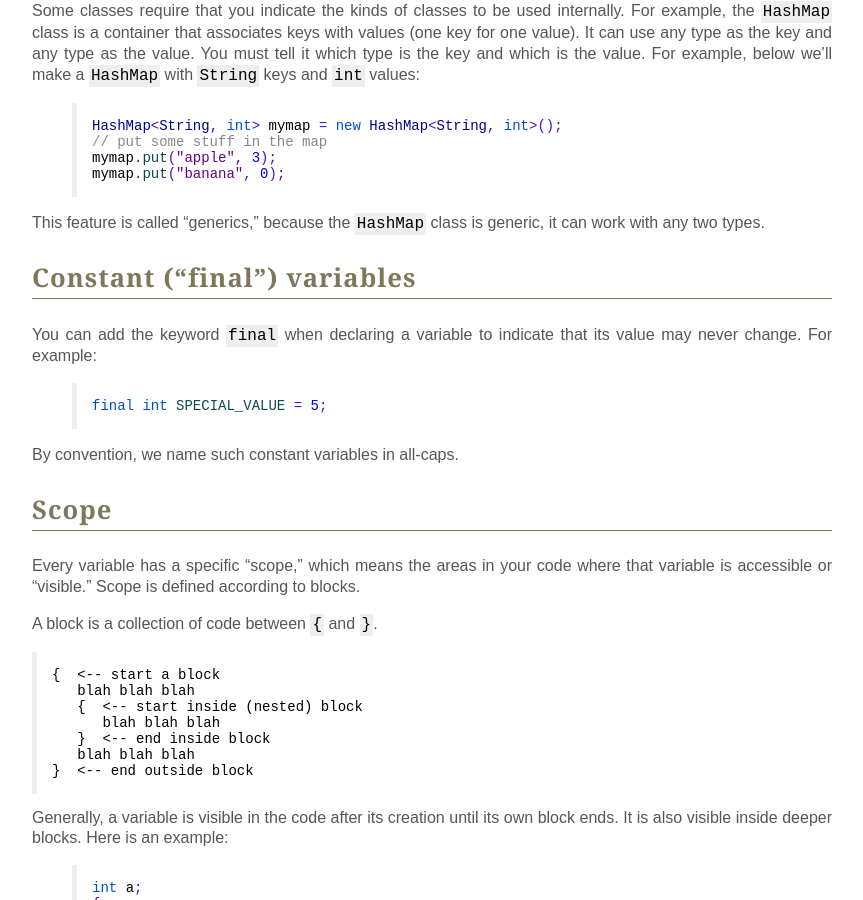
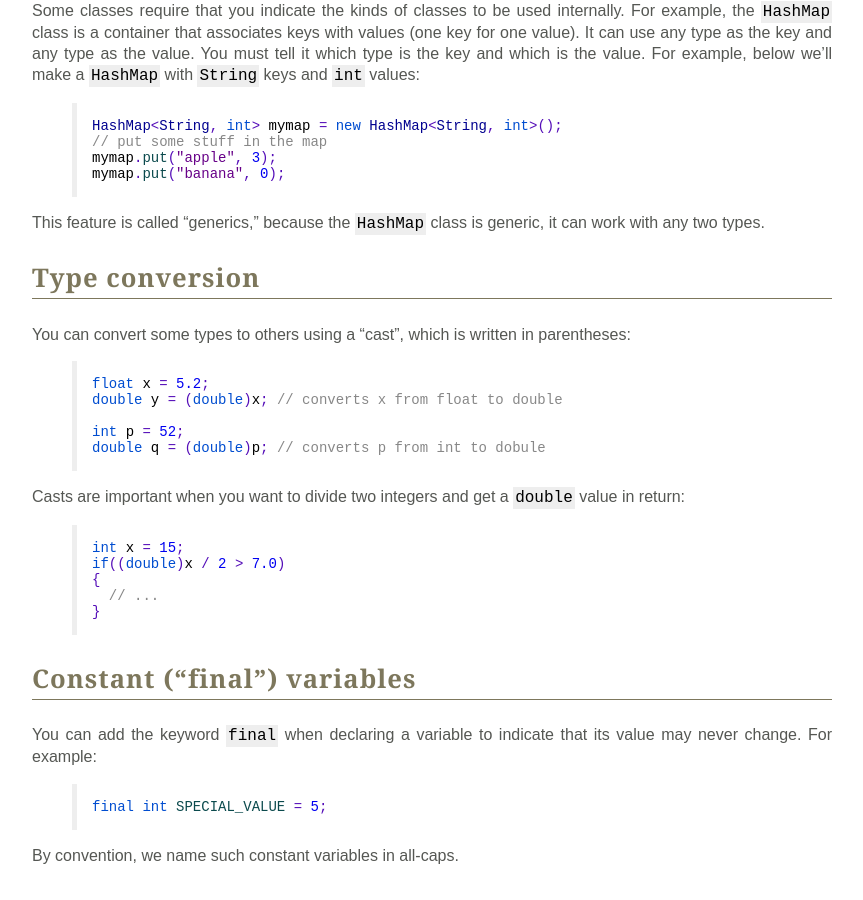
Before and after one commit to joshuaeckroth/csci141-website, a Jekyll site: the page built from lecture/variables-types-scope.markdown, in a window 1280 px wide and 900 px high, scrolled down 2954 px. Shown: the whole window, without its empty margins (208-1071 px from the left). Built offline with Jekyll 4.4.1, drawn with Linux system fonts in a browser that asks for light colours; Markdown is read by kramdown in place of the engine named in the settings.

Commit message:
Wrote about casting types

```diff
--- a/lecture/variables-types-scope.markdown
+++ b/lecture/variables-types-scope.markdown
@@ -120,6 +120,28 @@ mymap.put("banana", 0);
 
 This feature is called "generics," because the `HashMap` class is generic, it can work with any two types.
 
+## Type conversion
+
+You can convert some types to others using a "cast", which is written in parentheses:
+
+{% highlight java %}
+float x = 5.2;
+double y = (double)x; // converts x from float to double
+
+int p = 52;
+double q = (double)p; // converts p from int to dobule
+{% endhighlight %}
+
+Casts are important when you want to divide two integers and get a `double` value in return:
+
+{% highlight java %}
+int x = 15;
+if((double)x / 2 > 7.0)
+{
+  // ...
+}
+{% endhighlight %}
+
 ## Constant ("final") variables
 
 You can add the keyword `final` when declaring a variable to indicate that its value may never change. For example:
```
